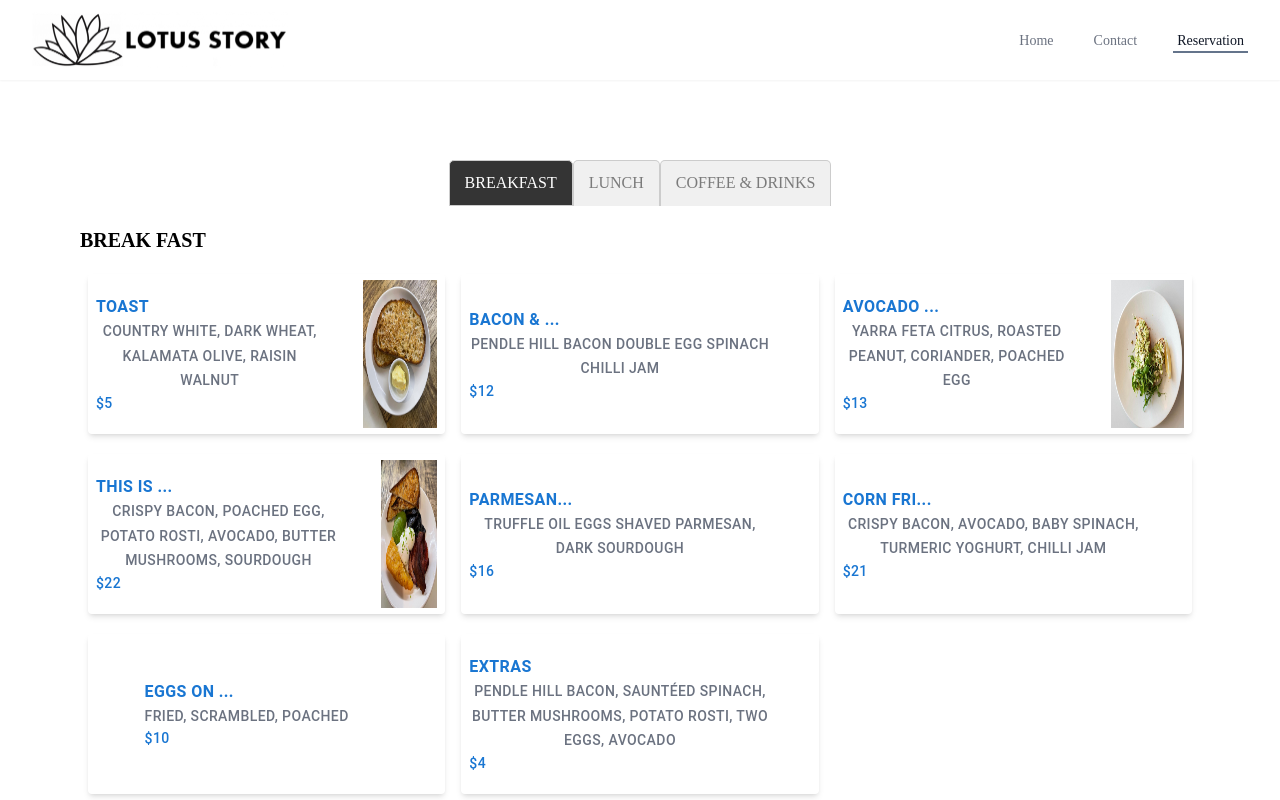
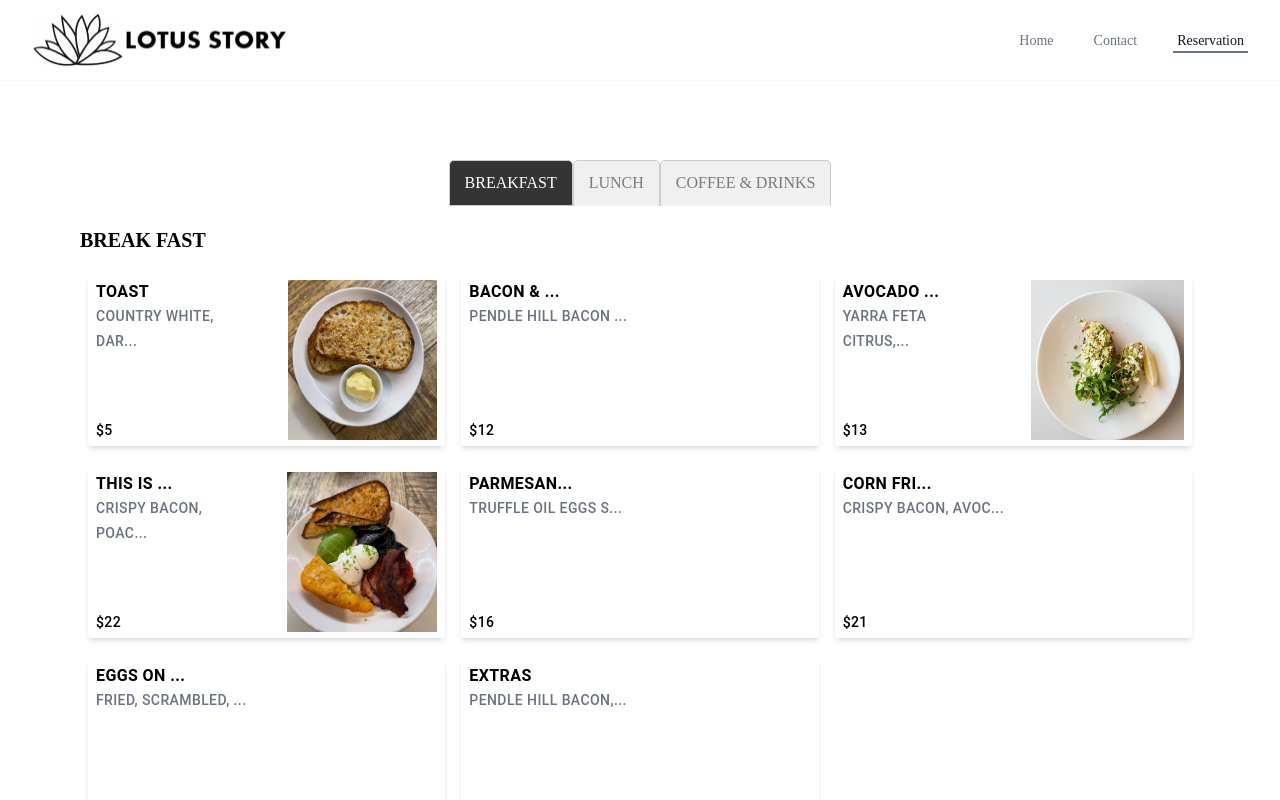
Before and after one commit to sugityan/lotus-story-test, a Next.js app: page /reservation in a window 1280 px wide. Shown: the top 800 px of the page. Built offline with nearby package versions, Linux system fonts and the light colour scheme.

Commit message:
reservation

```diff
--- a/app/components/menuModal/menu-modal.tsx
+++ b/app/components/menuModal/menu-modal.tsx
@@ -50,21 +50,28 @@ export default function MenuModal({
     <div>
       <Button
         onClick={handleOpen}
-        className="w-full p-2  border border-gray-300 rounded-lg shadow-md h-40 flex justify-between text-black"
+        className="w-full border border-gray-300 rounded-lg shadow-md"
       >
-        <div className="flex flex-col items-start mr-10">
-          <h2 className="text-base font-bold overflow-hidden whitespace-normal">
+        <div className="w-full h-40  flex justify-between ">
+          <div className="flex flex-col justify-between items-start mr-10">
+            <div className="flex flex-col items-start ">
+              <h2 className="text-base font-bold overflow-hidden whitespace-normal text-black">
                 {truncate(name, 8)}
               </h2>
-          <p className="text-gray-500">{description}</p>
-          <p className="text-sm">${price}</p>
+              <p className="text-gray-500 text-left text-black">
+                {truncate(description, 18)}
+              </p>
             </div>
+            <p className="text-sm text-black">${price}</p>
+          </div>
+
           <div className="flex flex-col h-full">
             <img
               src={imageSrc}
               // alt="Image description"
               className="w-auto h-full"
             />
+          </div>
         </div>
       </Button>
 
--- a/app/globals.css
+++ b/app/globals.css
@@ -93,6 +93,7 @@ body {
 .Button {
   font-family: "DIN-Light";
   font-weight: normal;
+  color: black;
 }
 
 @media (max-width: 676px) {
```
Lines whose indentation alone changed are shown as unchanged.
